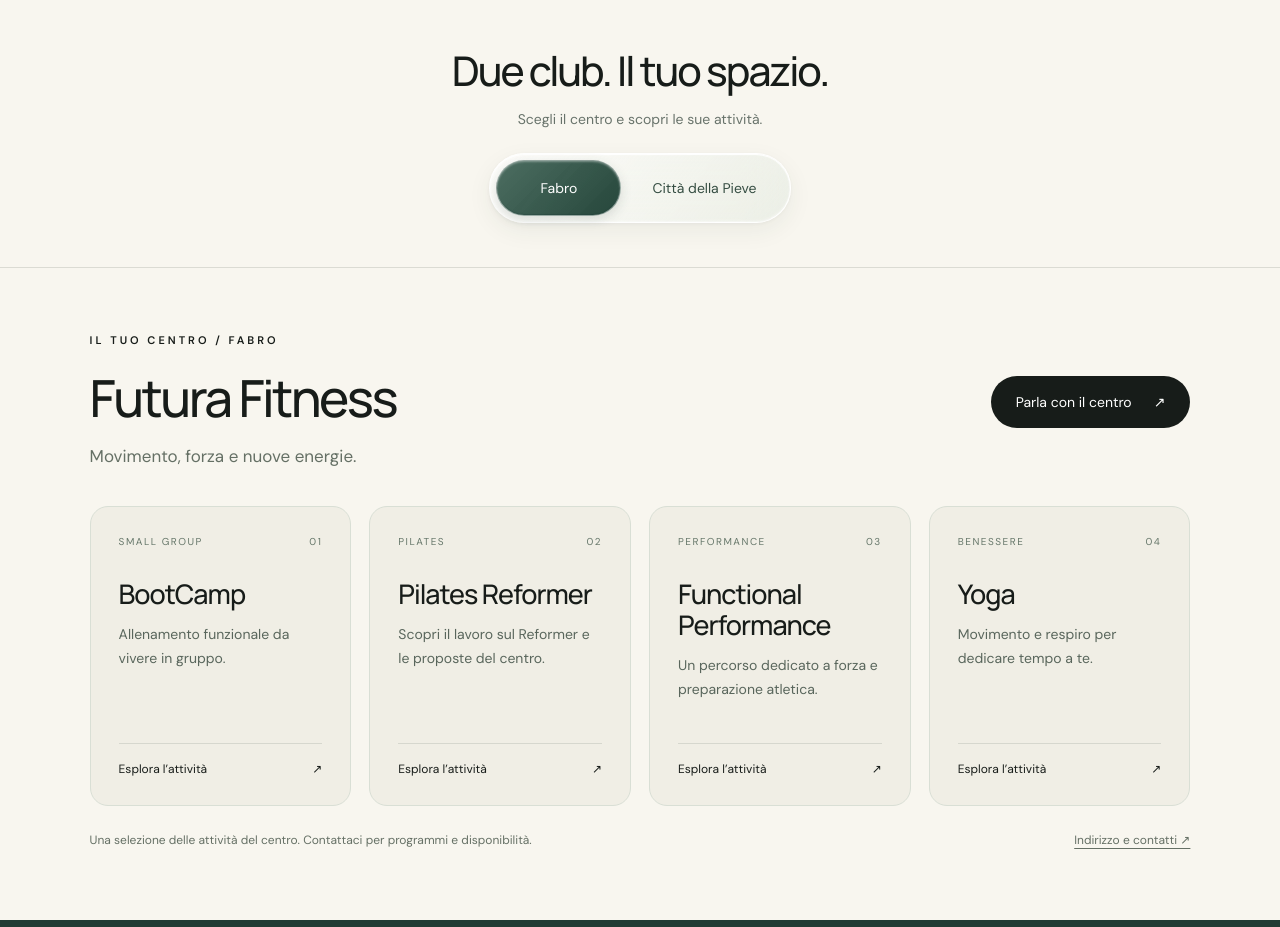
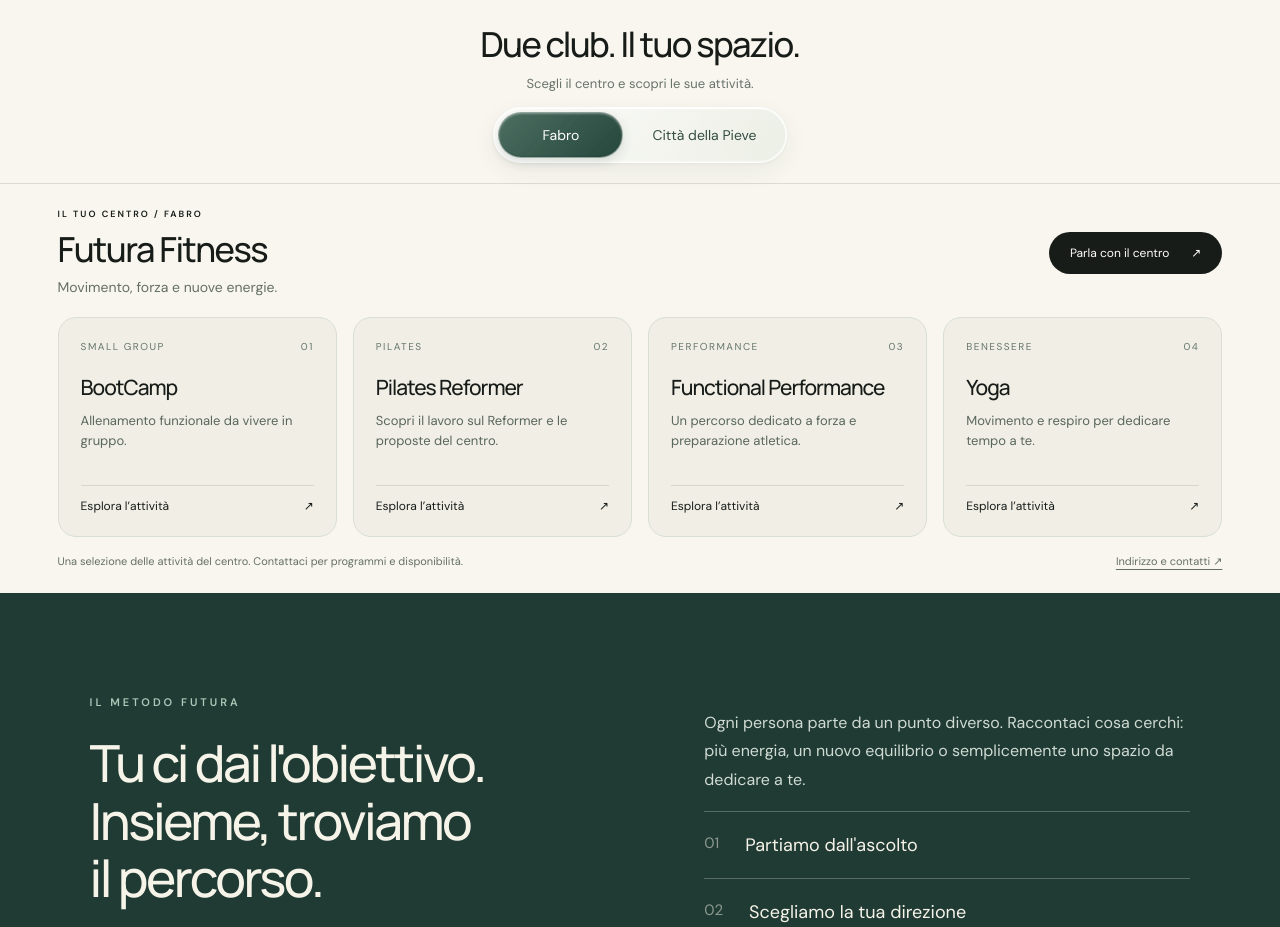
Before and after one commit to gigicirillo/futuraclubs, a plain HTML site: page homepage-dualita/index.html in a window 1280 px wide. Shown: the part 802-1729 px from the top of the page. Drawn offline with Linux system fonts and the light colour scheme.

Commit message:
Compact club selection and activities into one desktop view

```diff
--- a/homepage-dualita/index.html
+++ b/homepage-dualita/index.html
@@ -81,6 +81,27 @@ header{height:var(--header-height)}
 @keyframes scroll-wheel{0%,100%{transform:translateY(0);opacity:.4}55%{transform:translateY(8px);opacity:1}}@keyframes scroll-chevron{0%,100%{transform:translateY(0);opacity:.5}55%{transform:translateY(3px);opacity:1}}
 #scegli-centro{scroll-margin-top:0}.hero{position:relative;background-attachment:scroll}
 @media(max-width:600px){.hero{padding-bottom:80px}.hero-scroll{bottom:12px}}
+
+/* A compact club overview: selection and activities share one desktop viewport. */
+.club-strip{padding-top:22px;padding-bottom:20px;gap:15px}
+.club-strip h2{font-size:clamp(28px,2.7vw,40px);letter-spacing:-1.6px}
+.switch-intro{margin-top:8px;font-size:13px}
+.club-switch{padding:4px}.club-switch button{padding:13px 24px}
+.club-services{padding:24px 4.5% 22px}
+.service-heading{margin-bottom:20px;gap:20px}
+.service-heading .eyebrow{font-size:9px;letter-spacing:2px;margin-bottom:10px}
+.club-services h2{font-size:clamp(28px,2.7vw,40px);letter-spacing:-1.5px}
+.service-description{font-size:14px;margin-top:8px;line-height:1.45}
+.service-heading .cta{padding:13px 21px;font-size:12px}
+.service-grid{gap:16px}
+.service-card{padding:22px;min-height:220px}
+.service-card h3{font-size:clamp(21px,1.6vw,27px);margin:22px 0 12px}
+.service-card p{font-size:13px;line-height:1.5;margin-bottom:18px}
+.service-link{padding-top:12px}.service-foot{margin-top:16px;font-size:11px;gap:16px}
+@media(min-width:901px){.service-grid{grid-template-columns:repeat(4,minmax(0,1fr))}}
+@media(min-width:901px) and (max-height:720px){.club-strip{padding-top:16px;padding-bottom:14px;gap:10px}.club-strip h2{font-size:30px}.club-services{padding-top:18px;padding-bottom:18px}.service-heading{margin-bottom:15px}.club-services h2{font-size:32px}.service-card{min-height:195px;padding:18px}.service-card h3{margin-top:15px}.service-foot{margin-top:12px}}
+@media(max-width:900px){.service-grid{display:flex;overflow-x:auto;scroll-snap-type:x mandatory;scroll-padding:2px;padding:6px 2px 14px;gap:14px;scrollbar-width:thin;scrollbar-color:#527568 #e4e9e0}.service-card{flex:0 0 min(72vw,320px);scroll-snap-align:start;min-height:215px}.service-card:hover{transform:none}.service-foot{flex-wrap:wrap}.service-heading{align-items:center}}
+@media(max-width:600px){.club-strip{padding:22px 6% 18px;gap:15px}.club-strip h2{font-size:30px}.club-strip .club-switch{width:min(100%,330px)}.club-switch button{padding:13px 15px}.club-services{padding:22px 6%}.service-heading{display:flex;flex-wrap:wrap;gap:12px}.club-services h2{font-size:30px}.service-heading .cta{margin-top:0;padding:11px 16px}.service-description{font-size:13px}.service-card{min-height:205px;padding:20px}.service-foot{gap:8px}.service-heading .eyebrow{margin-bottom:8px}}
 </style></head>
 <body>
 <header><a class="brand" href="#" aria-label="Futura Clubs, homepage">futura<span>CLUBS</span></a><nav aria-label="Navigazione principale"><a href="#esperienze">Esperienze</a><a href="#club">I club</a><a href="#metodo">Il metodo</a></nav><a class="cta header-cta" href="#esperienze">Trova il tuo percorso <span>↗</span></a></header>
```
